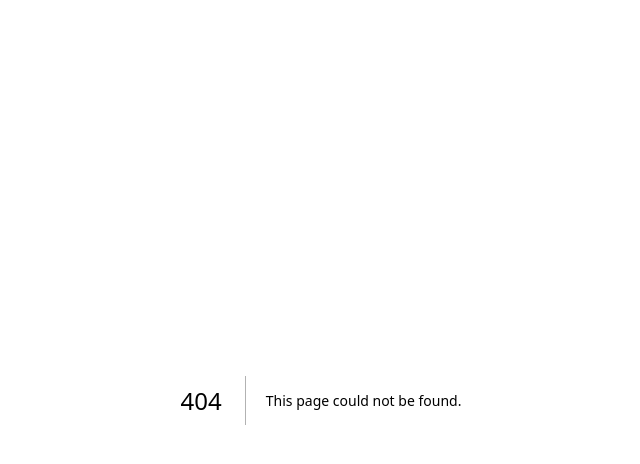
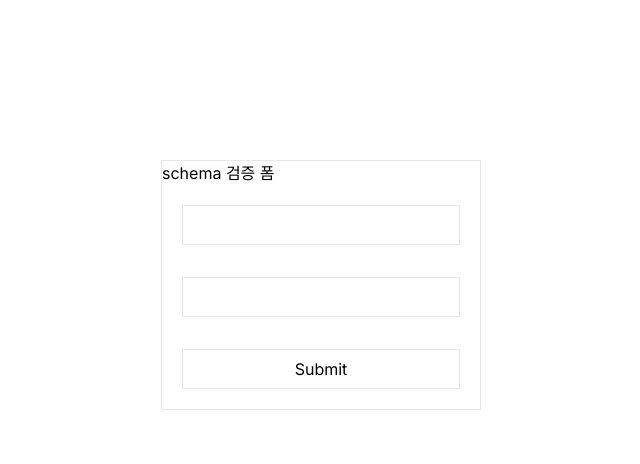
Before and after one commit to DongJae-Go-FE/react-hook-form, a Next.js app: page /form4 in a window 1280 px wide. Before the commit this address had no page. Shown: the top 464 px of the page, without its empty margins (319-959 px from the left). Built offline with nearby package versions, Linux system fonts and the light colour scheme.

Commit message:
fowardRef 컴포넌트 타입지정 문제 논의 필요

```diff
--- /dev/null
+++ b/app/form4/page.tsx
@@ -0,0 +1,7 @@
+import Form from "@/screen/form4/form";
+
+const Page = async () => {
+  return <Form />;
+};
+
+export default Page;
--- a/package.json
+++ b/package.json
@@ -9,12 +9,14 @@
     "lint": "next lint"
   },
   "dependencies": {
+    "@hookform/resolvers": "^3.9.0",
     "@r114dev/rds": "^1.0.94",
     "next": "14.2.5",
     "react": "^18",
     "react-dom": "^18",
     "react-hook-form": "^7.52.2",
-    "styled-components": "^6.1.12"
+    "styled-components": "^6.1.12",
+    "yup": "^1.4.0"
   },
   "devDependencies": {
     "@types/node": "^20",
--- a/src/screen/form3/form.tsx
+++ b/src/screen/form3/form.tsx
@@ -1,4 +1,6 @@
 "use client";
+
+import Link from "next/link";
 
 import { FC, Fragment, useState } from "react";
 import { useForm, SubmitHandler, FormProvider } from "react-hook-form";
@@ -25,6 +27,7 @@ const Page: FC = () => {
             <input type="submit" />
           </form>
         </FormProvider>
+        <Link href="/form4">4페이지</Link>
       </div>
     </Fragment>
   );
--- /dev/null
+++ b/src/screen/form4/form.tsx
@@ -0,0 +1,45 @@
+"use client";
+
+import { FC, Fragment } from "react";
+import { useForm, SubmitHandler } from "react-hook-form";
+import { yupResolver } from "@hookform/resolvers/yup";
+import * as yup from "yup";
+
+import "./style.css";
+
+const schema = yup
+  .object({
+    firstName: yup.string().required(),
+    age: yup.number().positive().integer().required(),
+  })
+  .required();
+
+const Page: FC = () => {
+  const {
+    register,
+    handleSubmit,
+    formState: { errors },
+  } = useForm({
+    resolver: yupResolver(schema),
+  });
+  const onSubmit: SubmitHandler<any> = (data) => console.log(data);
+
+  return (
+    <Fragment>
+      <div className="form">
+        <h2>schema 검증 폼</h2>
+        <form onSubmit={handleSubmit(onSubmit)}>
+          <input {...register("firstName")} />
+          <p>{errors.firstName?.message}</p>
+
+          <input {...register("age")} />
+          <p>{errors.age?.message}</p>
+
+          <input type="submit" />
+        </form>
+      </div>
+    </Fragment>
+  );
+};
+
+export default Page;
--- /dev/null
+++ b/src/screen/form4/style.css
@@ -0,0 +1,18 @@
+.form {
+  @apply w-80 h-auto border mx-auto mt-40;
+
+  form {
+    @apply flex flex-col w-full h-full p-5 gap-4;
+
+    input {
+      @apply w-full h-10 border;
+
+      &:not([type="submit"]) {
+        @apply pl-4;
+      }
+      &[type="submit"] {
+        @apply mt-auto;
+      }
+    }
+  }
+}
```
Also changed, not shown: 1 other file (tests, documents, lock files or other folders).
